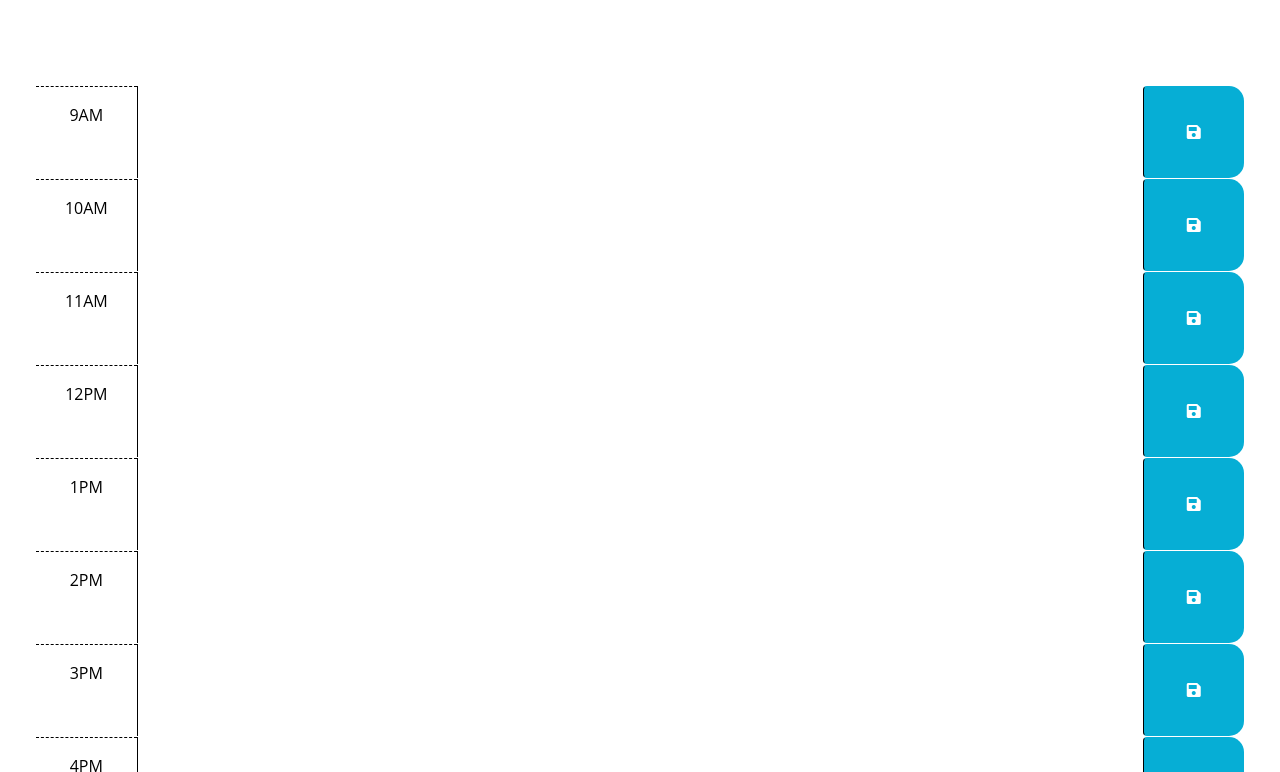
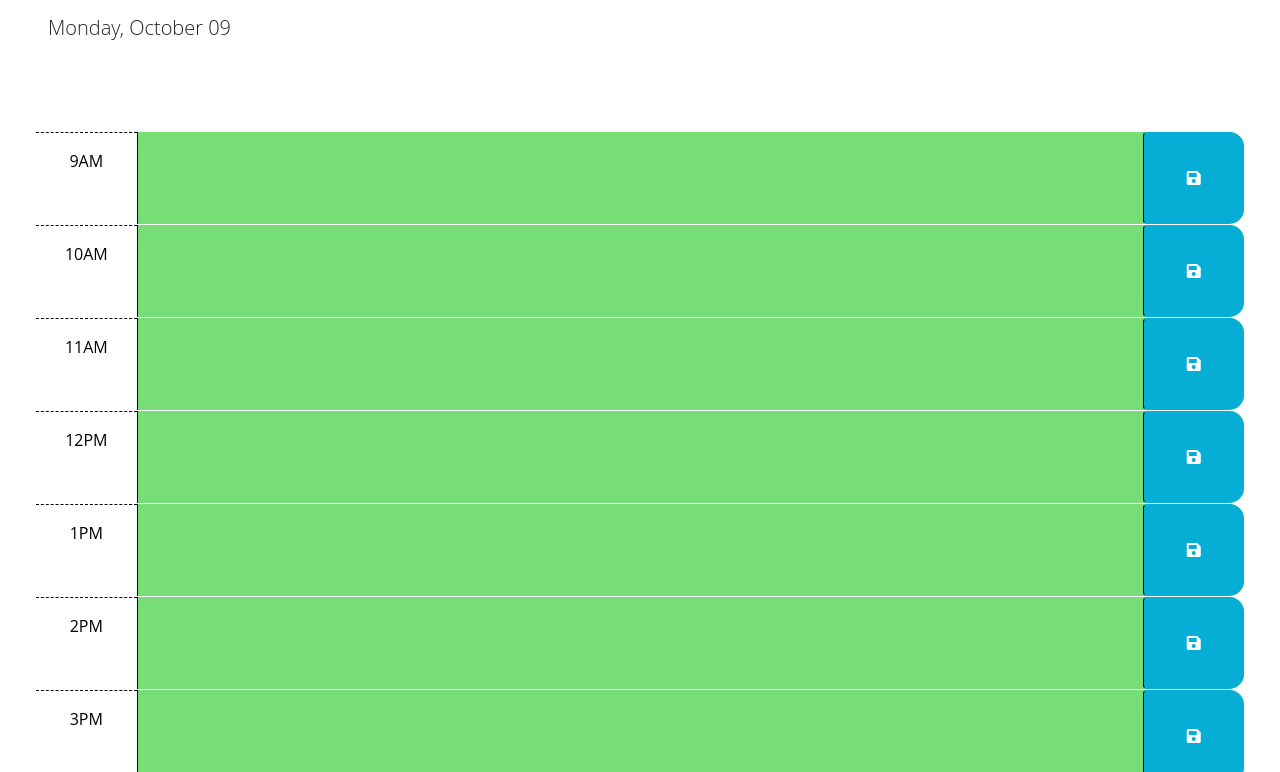
Before and after one commit to ndinson/work-day-scheduler, a plain HTML site: page index.html in a window 1280 px wide. Shown: the part 166-938 px from the top of the page. Drawn offline with nearby package versions, Linux system fonts and the light colour scheme.

Commit message:
added current date using dayjs/ added function to change timeblock colors based off of the current hour, using if statements

```diff
--- a/assets/js/script.js
+++ b/assets/js/script.js
@@ -9,8 +9,6 @@ $(function () {
   // time-block containing the button that was clicked? How might the id be
   // useful when saving the description in local storage?
   //
-
-  dayjs().day()
 
 
   var saveBtnEl = $(".saveBtn")
@@ -24,6 +22,35 @@ $(function () {
   // past, present, and future classes? How can Day.js be used to get the
   // current hour in 24-hour time?
   //
+  var today = dayjs();
+
+  $("#currentDay").text(today.format("dddd, MMMM DD"));
+
+  var currentHour = dayjs().hour();
+  console.log("The current hour is: " + currentHour);
+
+  function timeBlockChange() {
+
+    $(".time-block").each(function() {
+
+      var timeBlockHour = parseInt($(this).attr("id"));
+
+      console.log(this);
+
+      if(timeBlockHour === currentHour) {
+        $(this).addClass("present")
+      }
+      else if(timeBlockHour < currentHour) {
+        $(this).addClass("past")
+      }
+      else if (timeBlockHour > currentHour) {
+        $(this).addClass("future")
+      }
+    })
+  }
+
+  timeBlockChange();
+
   // TODO: Add code to get any user input that was saved in localStorage and set
   // the values of the corresponding textarea elements. HINT: How can the id
   // attribute of each time-block be used to do this?
--- a/index.html
+++ b/index.html
@@ -32,7 +32,7 @@
     </header>
     <div class="container-fluid px-5">
 
-      <div id="hour-9" class="row time-block">
+      <div id="9" class="row time-block">
         <div class="col-2 col-md-1 hour text-center py-3">9AM</div>
         <textarea class="col-8 col-md-10 description" rows="3"> </textarea>
         <button class="btn saveBtn col-2 col-md-1" aria-label="save">
@@ -40,7 +40,7 @@
         </button>
       </div>
 
-      <div id="hour-10" class="row time-block">
+      <div id="10" class="row time-block">
         <div class="col-2 col-md-1 hour text-center py-3">10AM</div>
         <textarea class="col-8 col-md-10 description" rows="3"> </textarea>
         <button class="btn saveBtn col-2 col-md-1" aria-label="save">
@@ -48,7 +48,7 @@
         </button>
       </div>
 
-      <div id="hour-11" class="row time-block">
+      <div id="11" class="row time-block">
         <div class="col-2 col-md-1 hour text-center py-3">11AM</div>
         <textarea class="col-8 col-md-10 description" rows="3"> </textarea>
         <button class="btn saveBtn col-2 col-md-1" aria-label="save">
@@ -56,7 +56,7 @@
         </button>
       </div>
 
-      <div id="hour-12" class="row time-block">
+      <div id="12" class="row time-block">
         <div class="col-2 col-md-1 hour text-center py-3">12PM</div>
         <textarea class="col-8 col-md-10 description" rows="3"> </textarea>
         <button class="btn saveBtn col-2 col-md-1" aria-label="save">
@@ -64,7 +64,7 @@
         </button>
       </div>
 
-      <div id="hour-1" class="row time-block">
+      <div id="13" class="row time-block">
         <div class="col-2 col-md-1 hour text-center py-3">1PM</div>
         <textarea class="col-8 col-md-10 description" rows="3"> </textarea>
         <button class="btn saveBtn col-2 col-md-1" aria-label="save">
@@ -72,7 +72,7 @@
         </button>
       </div>
 
-      <div id="hour-2" class="row time-block">
+      <div id="14" class="row time-block">
         <div class="col-2 col-md-1 hour text-center py-3">2PM</div>
         <textarea class="col-8 col-md-10 description" rows="3"> </textarea>
         <button class="btn saveBtn col-2 col-md-1" aria-label="save">
@@ -80,7 +80,7 @@
         </button>
       </div>
 
-      <div id="hour-3" class="row time-block">
+      <div id="15" class="row time-block">
         <div class="col-2 col-md-1 hour text-center py-3">3PM</div>
         <textarea class="col-8 col-md-10 description" rows="3"> </textarea>
         <button class="btn saveBtn col-2 col-md-1" aria-label="save">
@@ -88,7 +88,7 @@
         </button>
       </div>
 
-      <div id="hour-4" class="row time-block">
+      <div id="16" class="row time-block">
         <div class="col-2 col-md-1 hour text-center py-3">4PM</div>
         <textarea class="col-8 col-md-10 description" rows="3"> </textarea>
         <button class="btn saveBtn col-2 col-md-1" aria-label="save">
@@ -96,7 +96,7 @@
         </button>
       </div>
 
-      <div id="hour-5" class="row time-block">
+      <div id="17" class="row time-block">
         <div class="col-2 col-md-1 hour text-center py-3">5PM</div>
         <textarea class="col-8 col-md-10 description" rows="3"> </textarea>
         <button class="btn saveBtn col-2 col-md-1" aria-label="save">
```
